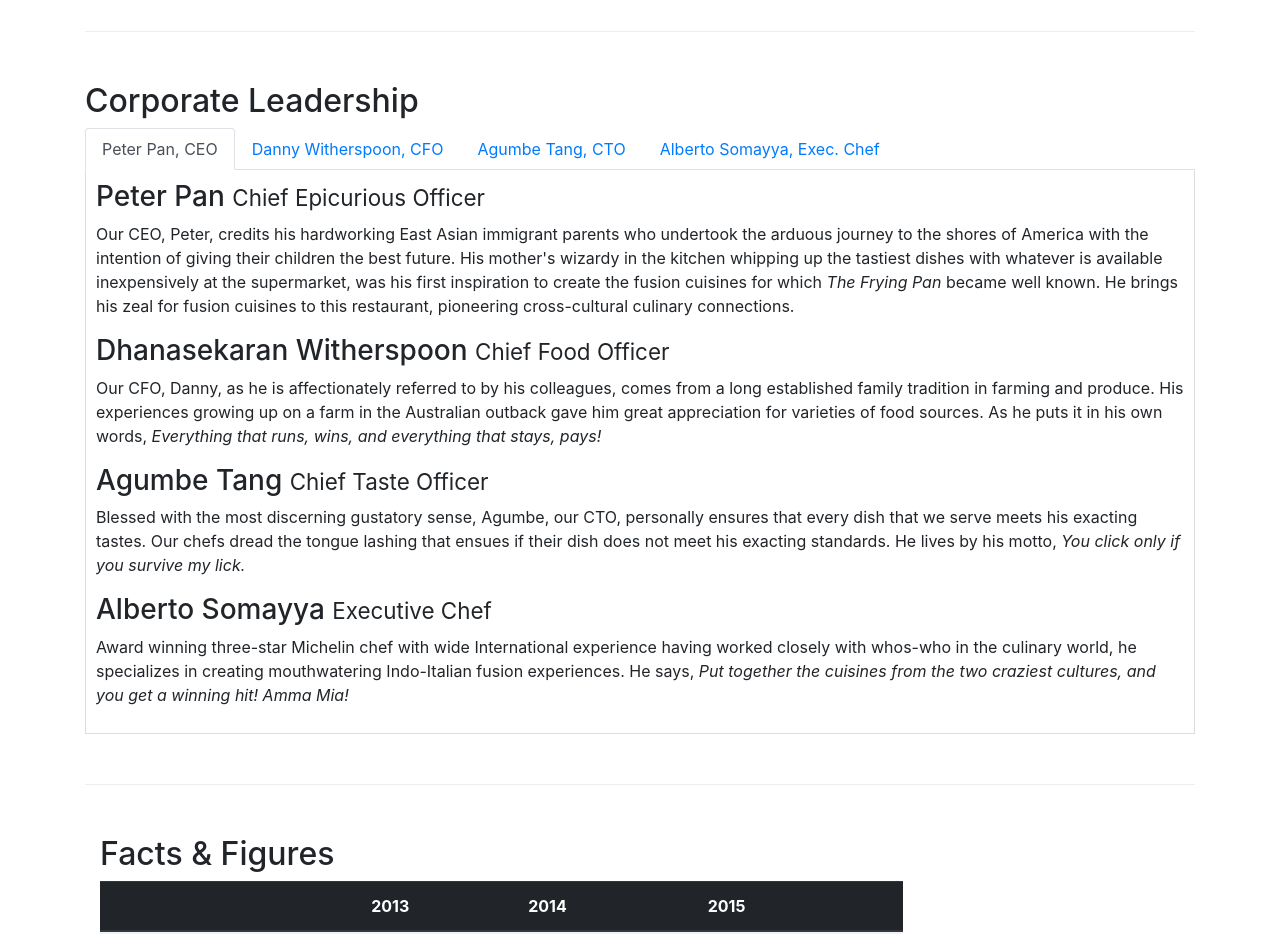
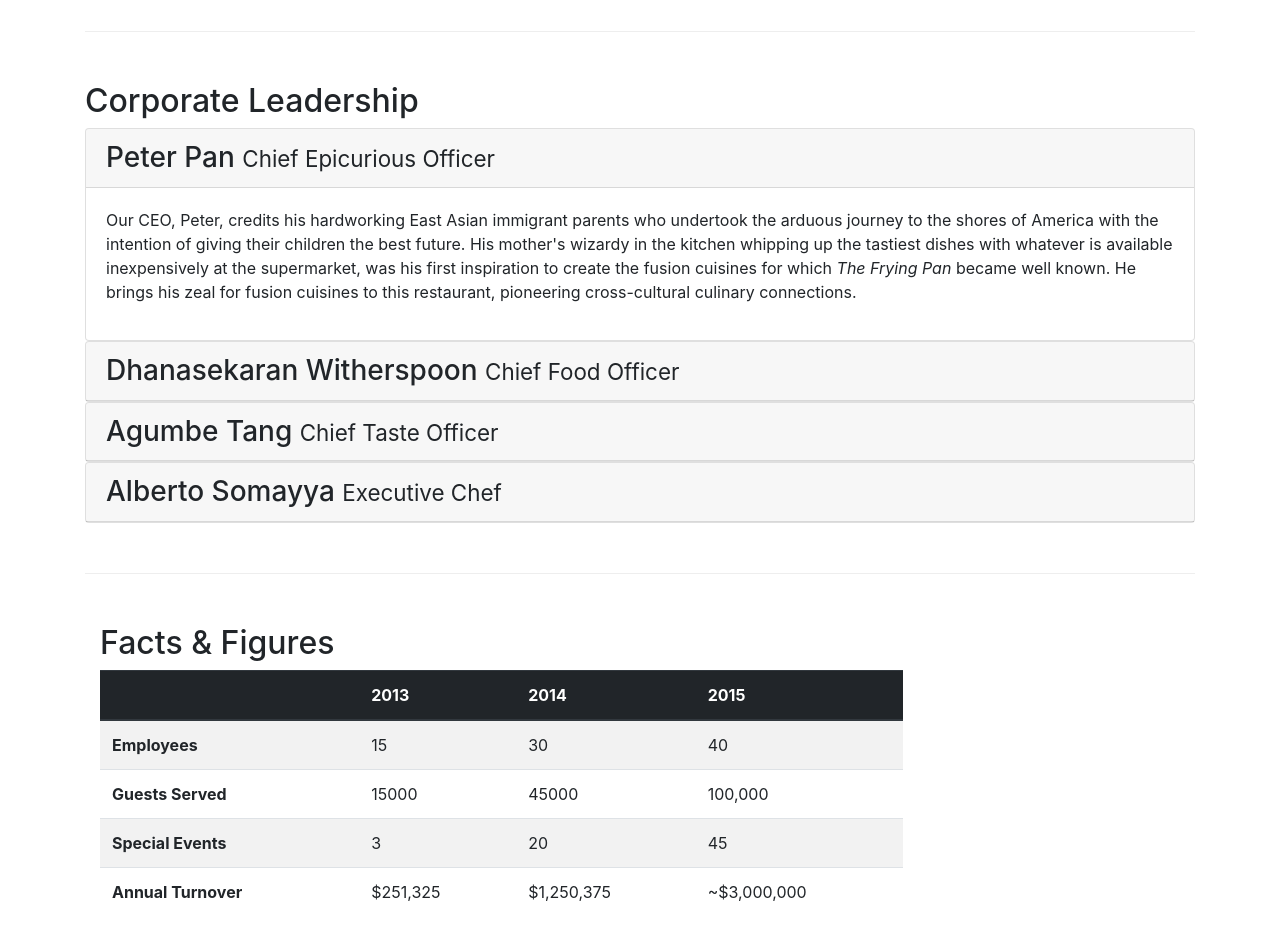
Before and after one commit to ctir006/Bootstrap4, a website: page aboutus.html in a window 1280 px wide. Shown: the part 940-1874 px from the top of the page. Drawn offline with nearby package versions, Linux system fonts and the light colour scheme.

Commit message:
Accordian

```diff
--- a/aboutus.html
+++ b/aboutus.html
@@ -99,45 +99,65 @@
                 </div>
             </div>
         </div>
-
-
         <div class="row row-content">
             <div>
                 <h2>Corporate Leadership</h2>
-                <ul class="nav nav-tabs">
-                    <li class="nav-item">
-                        <a class="nav-link active" href="#peter"
-                           role="tab" data-toggle="tab">Peter Pan, CEO</a>
-                    </li>
-                    <li class="nav-item">
-                        <a class="nav-link" href="#danny" role="tab"
-                           data-toggle="tab">Danny Witherspoon, CFO</a>
-                    </li>
-                    <li class="nav-item">
-                        <a class="nav-link" href="#agumbe" role="tab"
-                           data-toggle="tab">Agumbe Tang, CTO</a>
-                    </li>
-                    <li class="nav-item">
-                        <a class="nav-link" href="#alberto" role="tab"
-                           data-toggle="tab">Alberto Somayya, Exec. Chef</a>
-                    </li>
-                </ul>
-                <div class="tab-content">
-                    <div role="tabpanel" class="tab-pane fade show active" id="peter">
-                        <h3>Peter Pan <small>Chief Epicurious Officer</small></h3>
-                        <p class="d-none d-sm-block">Our CEO, Peter, credits his hardworking East Asian immigrant parents who undertook the arduous journey to the shores of America with the intention of giving their children the best future. His mother's wizardy in the kitchen whipping up the tastiest dishes with whatever is available inexpensively at the supermarket, was his first inspiration to create the fusion cuisines for which <em>The Frying Pan</em> became well known. He brings his zeal for fusion cuisines to this restaurant, pioneering cross-cultural culinary connections.</p>
+                <div id="accordian">
+                    <div class="card">
+                        <div class="card-header" role="tab" id="peterhead">
+                            <h3 class="mb-0">
+                                <a data-toggle="collapse" data-target="#peter">
+                                    Peter Pan <small>Chief Epicurious Officer</small>
+                                </a>
+                            </h3>
+                        </div>
+                        <div class="collapse show" id="peter" data-parent="#accordion">
+                            <div class="card-body">
+                                <p class="d-none d-sm-block">Our CEO, Peter, credits his hardworking East Asian immigrant parents who undertook the arduous journey to the shores of America with the intention of giving their children the best future. His mother's wizardy in the kitchen whipping up the tastiest dishes with whatever is available inexpensively at the supermarket, was his first inspiration to create the fusion cuisines for which <em>The Frying Pan</em> became well known. He brings his zeal for fusion cuisines to this restaurant, pioneering cross-cultural culinary connections.</p>
+                            </div>
+                        </div>
                     </div>
-                    <div role="tabpanel" class="tab-pane fade show active" id="danny">
-                        <h3>Dhanasekaran Witherspoon <small>Chief Food Officer</small></h3>
-                        <p class="d-none d-sm-block">Our CFO, Danny, as he is affectionately referred to by his colleagues, comes from a long established family tradition in farming and produce. His experiences growing up on a farm in the Australian outback gave him great appreciation for varieties of food sources. As he puts it in his own words, <em>Everything that runs, wins, and everything that stays, pays!</em></p>
+                    <div class="card">
+                        <div class="card-header" role="tab" id="dannyhead">
+                            <h3 class="mb-0">
+                                <a class="collapsed" data-toggle="collapse" data-target="#danny">
+                                    Dhanasekaran Witherspoon <small>Chief Food Officer</small>
+                                </a>
+                            </h3>
+                        </div>
+                        <div class="collapse" id="danny" data-parent="#accordion">
+                            <div class="card-body">
+                                <p class="d-none d-sm-block">Our CFO, Danny, as he is affectionately referred to by his colleagues, comes from a long established family tradition in farming and produce. His experiences growing up on a farm in the Australian outback gave him great appreciation for varieties of food sources. As he puts it in his own words, <em>Everything that runs, wins, and everything that stays, pays!</em></p>
+                            </div>
+                        </div>
                     </div>
-                    <div role="tabpanel" class="tab-pane fade show active" id="agumbe">
-                        <h3>Agumbe Tang <small>Chief Taste Officer</small></h3>
-                        <p class="d-none d-sm-block">Blessed with the most discerning gustatory sense, Agumbe, our CTO, personally ensures that every dish that we serve meets his exacting tastes. Our chefs dread the tongue lashing that ensues if their dish does not meet his exacting standards. He lives by his motto, <em>You click only if you survive my lick.</em></p>
+                    <div class="card">
+                        <div class="card-header" role="tab" id="agumbehead">
+                            <h3 class="mb-0">
+                                <a class="collapsed" data-toggle="collapse" data-target="#agumbe">
+                                    Agumbe Tang <small>Chief Taste Officer</small>
+                                </a>
+                            </h3>
+                        </div>
+                        <div class="collapse" id="agumbe" data-parent="#accordion">
+                            <div class="card-body">
+                                <p class="d-none d-sm-block">Blessed with the most discerning gustatory sense, Agumbe, our CTO, personally ensures that every dish that we serve meets his exacting tastes. Our chefs dread the tongue lashing that ensues if their dish does not meet his exacting standards. He lives by his motto, <em>You click only if you survive my lick.</em></p>
+                            </div>
+                        </div>
                     </div>
-                    <div role="tabpanel" class="tab-pane fade show active" id="alberto">
-                        <h3>Alberto Somayya <small>Executive Chef</small></h3>
-                        <p class="d-none d-sm-block">Award winning three-star Michelin chef with wide International experience having worked closely with whos-who in the culinary world, he specializes in creating mouthwatering Indo-Italian fusion experiences. He says, <em>Put together the cuisines from the two craziest cultures, and you get a winning hit! Amma Mia!</em></p>
+                    <div class="card">
+                        <div class="card-header" role="tab" id="albertohead">
+                            <h3 class="mb-0">
+                                <a class="collapsed" data-toggle="collapse" data-target="#alberto">
+                                    Alberto Somayya <small>Executive Chef</small>
+                                </a>
+                            </h3>
+                        </div>
+                        <div class="collapse" id="alberto" data-parent="#accordion">
+                            <div class="card-body">
+                                <p class="d-none d-sm-block">Award winning three-star Michelin chef with wide International experience having worked closely with whos-who in the culinary world, he specializes in creating mouthwatering Indo-Italian fusion experiences. He says, <em>Put together the cuisines from the two craziest cultures, and you get a winning hit! Amma Mia!</em></p>
+                            </div>
+                        </div>
                     </div>
                 </div>
            </div>
```
